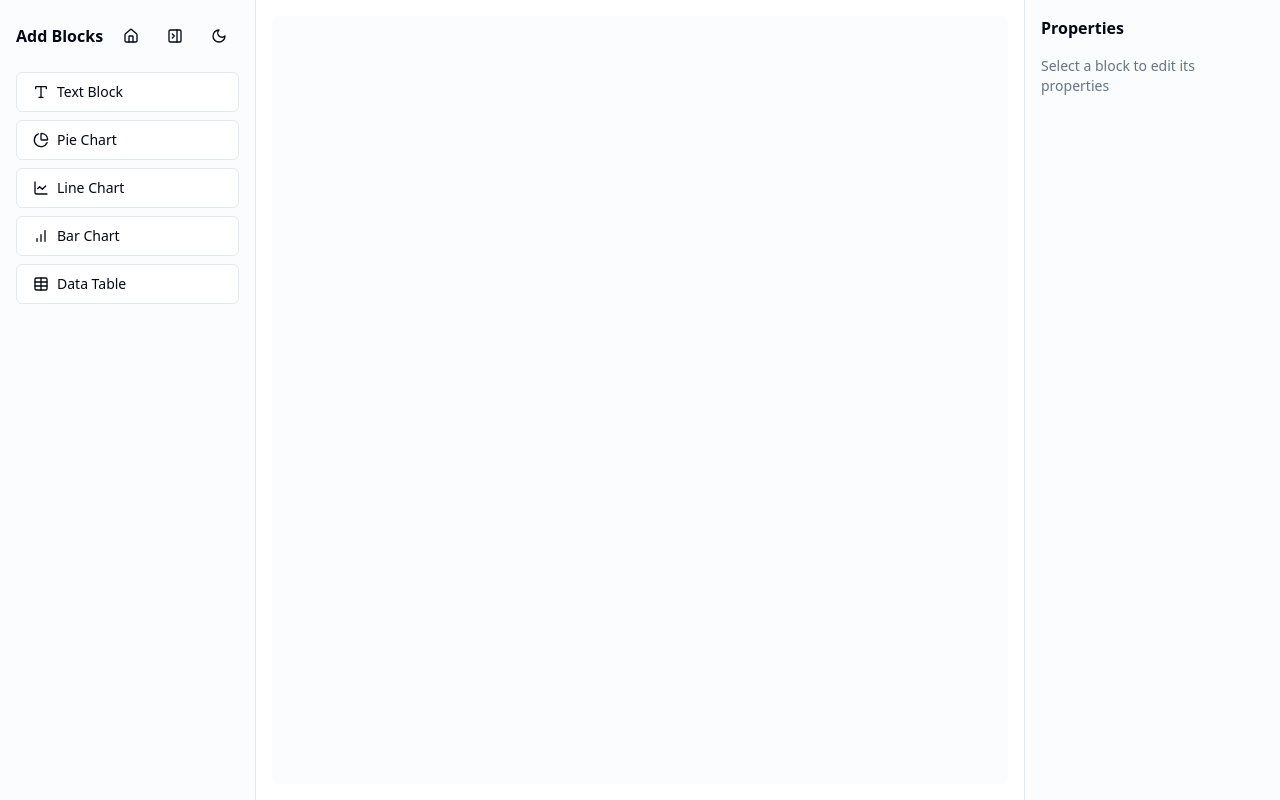
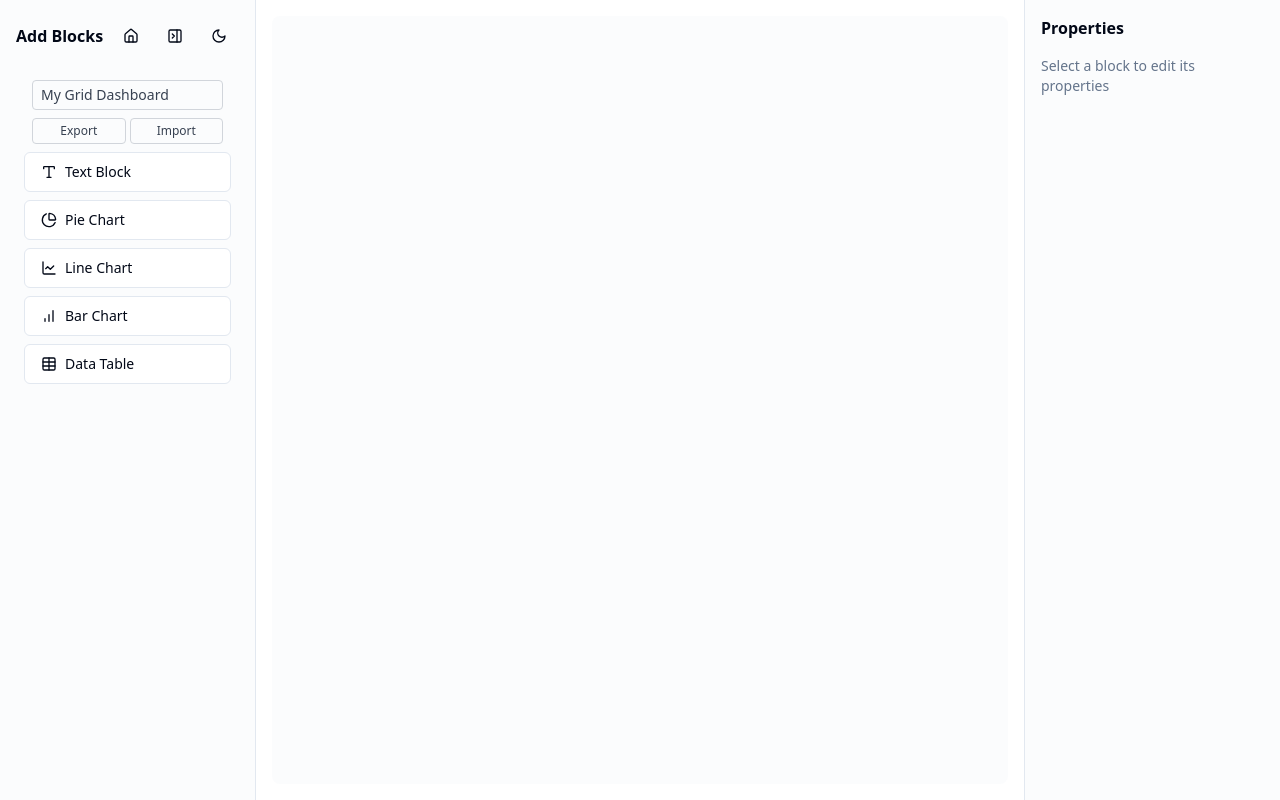
Before and after one commit to Vladiknator/ShadUIBuilder, a React (Vite) app: page /ShadUIBuilder/grid in a window 1280 px wide. Built offline with nearby package versions, Linux system fonts and the light colour scheme.

Commit message:
Add Import Export Functions to Grid Dashbaord

```diff
--- a/src/components/grid-dashboard.tsx
+++ b/src/components/grid-dashboard.tsx
@@ -1,4 +1,4 @@
-import { useState, useEffect } from 'react'
+import { useState, useEffect, useCallback } from 'react'
 import { Responsive, WidthProvider } from 'react-grid-layout'
 import 'react-grid-layout/css/styles.css'
 import 'react-resizable/css/styles.css'
@@ -11,6 +11,11 @@ import { GridBlock } from './grid-block'
 import { BlockTypesContent } from './sidebar-block-types'
 
 const ResponsiveGridLayout = WidthProvider(Responsive);
+
+interface GridData {
+  title: string
+  layouts: { [key: string]: BlockLayout[] }
+}
 
 export function GridDashboard() {
   // Grid and layout state
@@ -25,6 +30,9 @@ export function GridDashboard() {
   const [propertiesPanelWidth, setPropertiesPanelWidth] = useState(256)        // Width of properties panel
   const [isResizing, setIsResizing] = useState(false)                          // Whether panel is being resized
   const [isPanelVisible, setIsPanelVisible] = useState(true)                   // Whether panel is visible
+
+  // Add dashboard title state with existing state declarations
+  const [dashboardTitle, setDashboardTitle] = useState('My Grid Dashboard')
 
   // Update grid width when panel visibility or width changes
   useEffect(() => {
@@ -282,6 +290,60 @@ export function GridDashboard() {
     setBlockCount(blockCount + 1);
   };
 
+  // Add export function before the return statement
+  const exportGrid = useCallback(() => {
+    const gridData: GridData = {
+      title: dashboardTitle,
+      layouts
+    }
+
+    const jsonString = JSON.stringify(gridData, null, 2)
+    const blob = new Blob([jsonString], { type: 'application/json' })
+    const url = URL.createObjectURL(blob)
+
+    const link = document.createElement('a')
+    link.href = url
+    const filename = dashboardTitle.trim() || 'grid-export'
+    link.download = `${filename.replace(/[^a-z0-9]/gi, '_').toLowerCase()}.json`
+    document.body.appendChild(link)
+    link.click()
+    document.body.removeChild(link)
+    URL.revokeObjectURL(url)
+  }, [layouts, dashboardTitle])
+
+  // Add import function
+  const importGrid = useCallback((event: React.ChangeEvent<HTMLInputElement>) => {
+    const fileReader = new FileReader()
+    const file = event.target.files?.[0]
+
+    if (!file) return
+
+    fileReader.onload = (e) => {
+      try {
+        const content = e.target?.result as string
+        const gridData: GridData = JSON.parse(content)
+
+        setLayouts(gridData.layouts)
+        if (gridData.title) {
+          setDashboardTitle(gridData.title)
+        }
+
+        // Update block count to be higher than any existing block id
+        const allBlocks = Object.values(gridData.layouts).flat()
+        const maxId = Math.max(...allBlocks.map(block => {
+          const idNum = parseInt(block.i.replace('block-', ''))
+          return isNaN(idNum) ? 0 : idNum
+        }))
+        setBlockCount(maxId + 1)
+      } catch (error) {
+        console.error('Error importing grid:', error)
+        alert('Error importing grid. Please check the file format.')
+      }
+    }
+
+    fileReader.readAsText(file)
+  }, [])
+
   return (
     <div className="flex h-screen overflow-hidden">
       <Sidebar
@@ -289,10 +351,48 @@ export function GridDashboard() {
         isPanelVisible={isPanelVisible}
         onTogglePanel={() => setIsPanelVisible(!isPanelVisible)}
       >
-        <BlockTypesContent
-          onDragStart={handleDragStart}
-          onAddBlock={addNewBlock}
-        />
+        <div className="flex flex-col gap-2 p-2">
+          <div className="px-2">
+            <input
+              type="text"
+              value={dashboardTitle}
+              onChange={(e) => setDashboardTitle(e.target.value)}
+              placeholder="Dashboard Title"
+              className="w-full text-sm px-2 py-1 border border-gray-300 dark:border-gray-600 rounded
+                       bg-transparent
+                       text-gray-700 dark:text-gray-300
+                       focus:outline-none focus:ring-1 focus:ring-gray-400 dark:focus:ring-gray-500"
+            />
+          </div>
+          <div className="flex gap-1 px-2 w-full">
+            <button
+              onClick={exportGrid}
+              className="flex-1 text-center text-xs px-2 py-1 border border-gray-300 dark:border-gray-600 rounded
+                       hover:bg-gray-100 dark:hover:bg-gray-700
+                       text-gray-700 dark:text-gray-300
+                       transition-colors"
+            >
+              Export
+            </button>
+            <label className="flex-1 text-center text-xs px-2 py-1 border border-gray-300 dark:border-gray-600 rounded
+                            hover:bg-gray-100 dark:hover:bg-gray-700
+                            text-gray-700 dark:text-gray-300
+                            transition-colors cursor-pointer"
+            >
+              Import
+              <input
+                type="file"
+                accept=".json"
+                onChange={importGrid}
+                className="hidden"
+              />
+            </label>
+          </div>
+          <BlockTypesContent
+            onDragStart={handleDragStart}
+            onAddBlock={addNewBlock}
+          />
+        </div>
       </Sidebar>
 
       <div className="flex-1 flex flex-col overflow-hidden">
```
